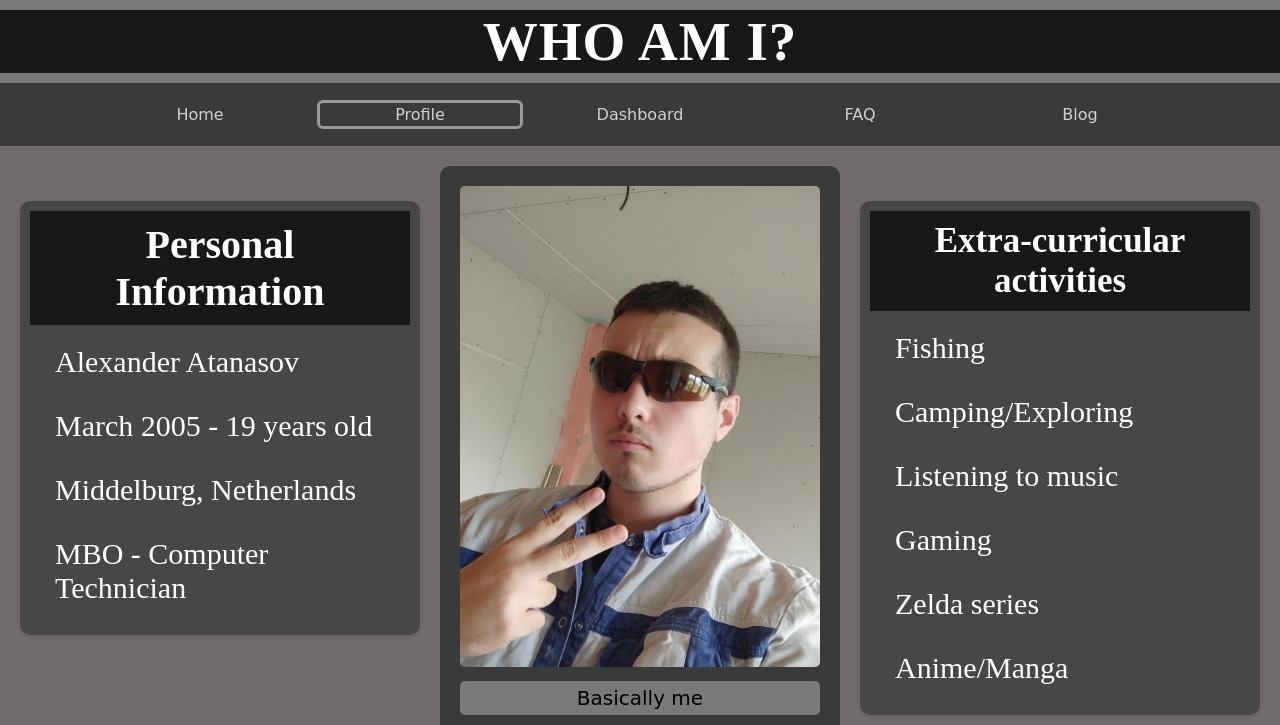
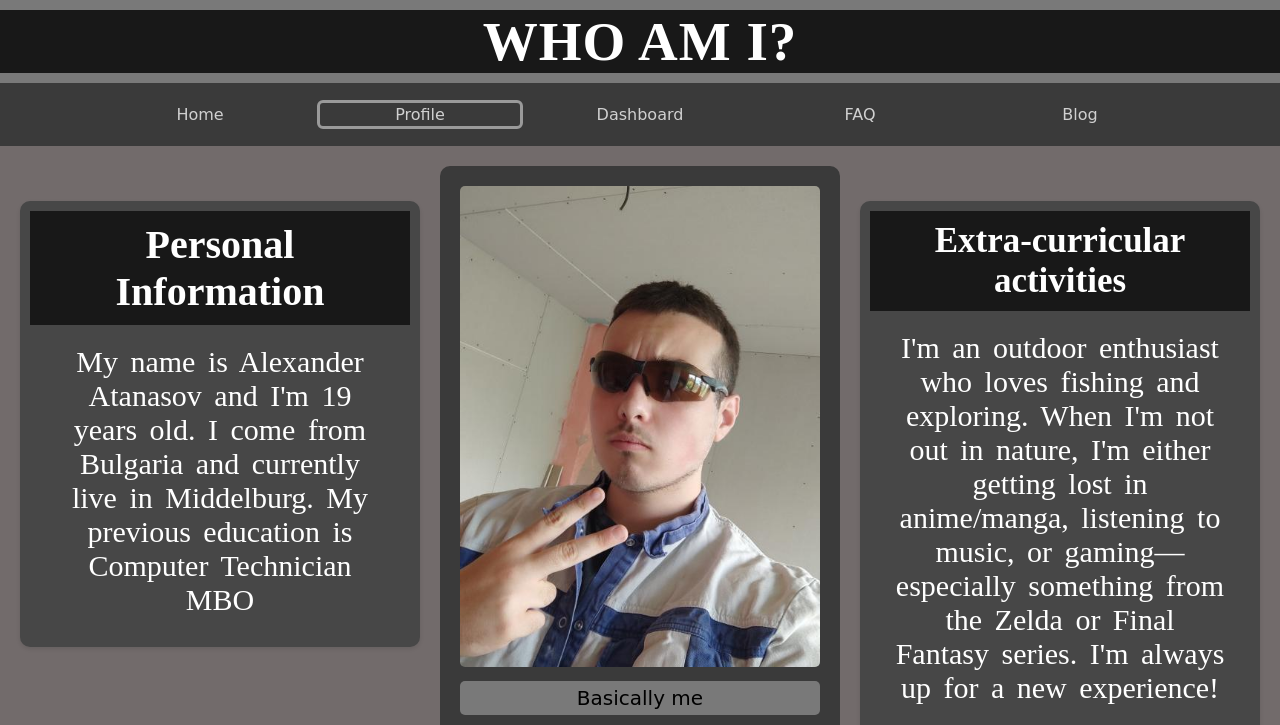
Before and after one commit to SashkisaHZ/SashkisaHZ.github.io, a plain HTML site: page profile.html in a window 1280 px wide. Shown: the top 725 px of the page. Drawn offline with Linux system fonts and the light colour scheme; a web font is replaced by a local one.

Commit message:
Paragraph changes

```diff
--- a/profile.css
+++ b/profile.css
@@ -75,7 +75,6 @@ header {
 .info {
     flex: 1;
     background-color: #474747;
-    padding: 10px;
     color: #ffffff;
     font-family: 'Times New Roman', Times, serif;
     max-width: 350px;
@@ -83,12 +82,10 @@ header {
     box-shadow: 0 2px 4px rgba(0, 0, 0, 0.1);
 }
 
-
 .frame {
     flex: 0 0 auto;
     width: 400px;
     background: #3A3A3A;
-    padding: 20px;
     border-radius: 10px;
     display: flex;
     flex-direction: column;
@@ -96,6 +93,9 @@ header {
     justify-content: center;
 }
 
+.frame p {
+    margin: 200px;
+}
 
 .images {
     width: 100%;
--- a/profile.html
+++ b/profile.html
@@ -39,14 +39,12 @@ Link ti Github profile, Insta
         </ul>
     </nav>
 
-    <main class="content-container", style="justify-content: center;">
+    <main class="content-container" , style="justify-content: center;">
 
         <section class="info">
             <h2>Personal Information</h2>
-            <p>Alexander Atanasov</p>
-            <p>March 2005 - 19 years old</p>
-            <p>Middelburg, Netherlands</p>
-            <p>MBO - Computer Technician</p>
+            <p> My name is Alexander Atanasov and I'm 19 years old. I come from Bulgaria and currently live in
+                Middelburg. My previous education is Computer Technician MBO</p>
         </section>
 
         <figure class="frame">
@@ -60,24 +58,24 @@ Link ti Github profile, Insta
 
         <section class="info">
             <h3>Extra-curricular activities</h3>
-            <p>Fishing</p>
-            <p>Camping/Exploring</p>
-            <p>Listening to music</p>
-            <p>Gaming</p>
-            <p>Zelda series</p>
-            <p>Anime/Manga</p>
+            <p>I'm an outdoor enthusiast who loves fishing and exploring. When I'm not out in nature, I'm either getting
+                lost in anime/manga, listening to music, or gaming—especially something from the Zelda or Final
+                Fantasy series. I'm always up for a new
+                experience!</p>
         </section>
 
 
     </main>
 
     <section class="characteristics">
-        <ul class="info"> <h2>Strenghts</h2>
+        <ul class="info">
+            <h2>Strenghts</h2>
             <ol>Orderliness</ol>
             <ol>Scheduling</ol>
             <ol>Constructive feedback</ol>
         </ul>
-        <ul class="info"> <h2>Weaknesses</h2>
+        <ul class="info">
+            <h2>Weaknesses</h2>
             <ol>Achievement doubt</ol>
             <ol>Reliance on documentation</ol>
         </ul>
--- a/test.css
+++ b/test.css
@@ -52,7 +52,6 @@ main p {
     background-color: #474747;
     margin: 10px 15px;
     padding: 10px;
-    text-align: left;
     font-size: 30px;
     color: #ffffff;
     font-family: 'Times New Roman', Times, serif;
@@ -70,7 +69,7 @@ header {
     font-family: cursive;
     background-color: #3A3A3A;
     text-align: center;
-    position: -webkit-sticky; /* For Safari */
+    position: -webkit-sticky;
     position: sticky;
     top: 0;
     padding: 10px 0;
@@ -129,6 +128,8 @@ header {
     margin-top: 35px;
     border-radius: 10px;
     box-shadow: 0 2px 4px rgba(0, 0, 0, 0.1);
+    word-spacing: 5px;
+    text-align: center;
 }
 
 /* Frame for Image and Description */
```
